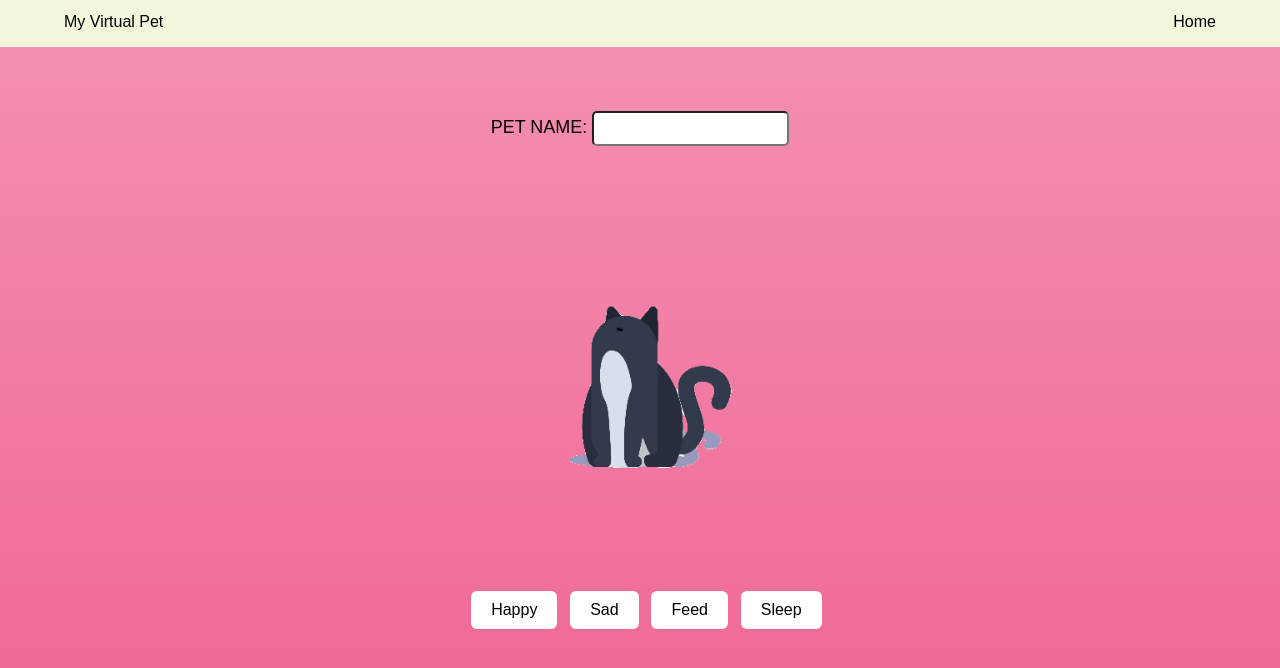
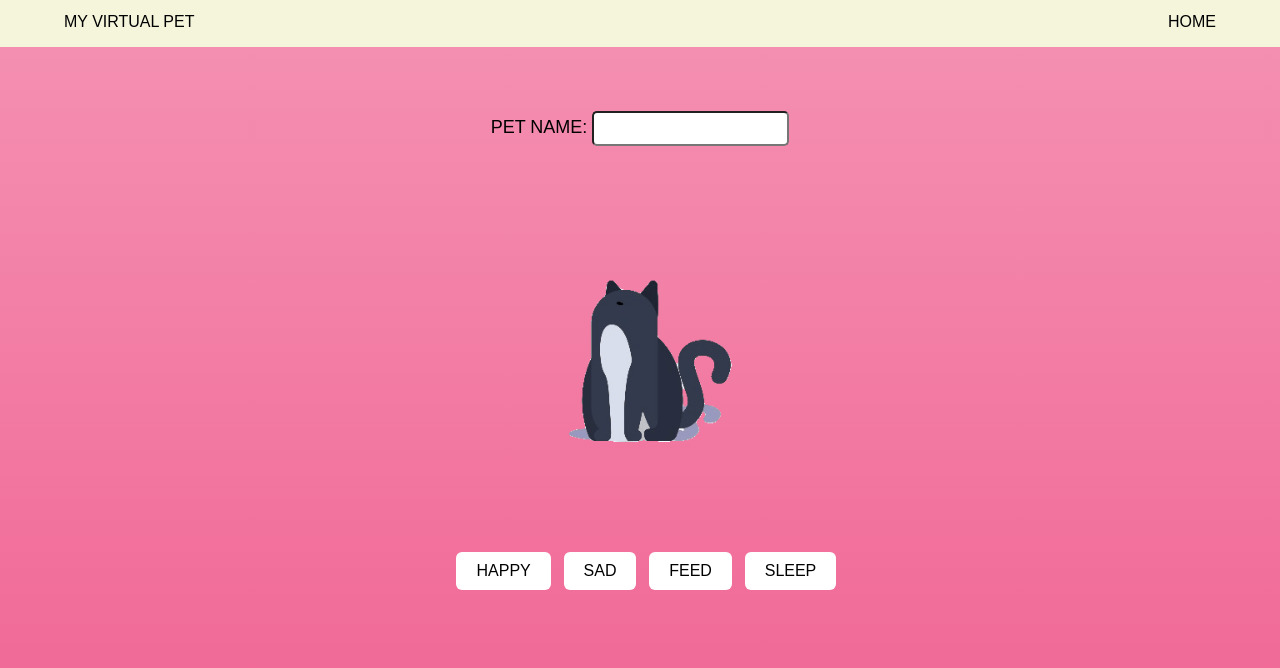
Before and after one commit to taaanviii/My-Virtual-Pet, a React (Vite) app: page /pet in a window 1280 px wide. Shown: the top 668 px of the page. Built offline with nearby package versions, Linux system fonts and the light colour scheme.

Commit message:
added the option to add name and styled it

```diff
--- a/src/Components/Navbar.tsx
+++ b/src/Components/Navbar.tsx
@@ -6,8 +6,8 @@ function Navbar() {
   return (
     <>
     <div className='navbar'>
-    <div className='left_side'>My Virtual Pet</div>
-    <div className='right_side'><Link to="/">Home</Link></div>
+    <div className='left_side'>MY VIRTUAL PET</div>
+    <div className='right_side'><Link to="/">HOME</Link></div>
     </div>
     </>
   )
--- a/src/Pages/Home.tsx
+++ b/src/Pages/Home.tsx
@@ -10,7 +10,7 @@ function Home() {
       <div className='landing_layout'>
         <h1 className='page_name'>MY VIRTUAL PET</h1>
         <img src={boop} alt='pet' className='page_photo'></img>
-        <button className='start_button'><Link to="/pet">Start</Link></button>
+        <button className='start_button'><Link to="/pet">START</Link></button>
       </div>
     </div>
   )
--- a/src/Pages/Pet.tsx
+++ b/src/Pages/Pet.tsx
@@ -8,6 +8,26 @@ import sad from "../assets/sad.gif"
 
 function Pet() {
   const [petImage, setPetImage] = useState(normal_pet)
+  const [petName, setPetName] = useState<string>('')
+  const [submittedName, setSubmittedName] = useState<string>('')
+
+  const handleInputChange = (event: React.ChangeEvent<HTMLInputElement>) => {
+    setPetName(event.target.value)
+  };
+
+  const handleFormSubmission = (event: React.FormEvent) => {
+    event.preventDefault();
+    setSubmittedName(petName);
+    setPetName('');
+  }
+
+  const handleKeyPress = (event: React.KeyboardEvent) => {
+    if(event.key === 'Enter') {
+      handleFormSubmission(event as unknown as React.FormEvent);
+
+    }
+  }
+
 
   const happyClick = () => {
     setPetImage(happy)
@@ -29,20 +49,26 @@ function Pet() {
 
     <>
     <div className='pet_page'>
-      <div className='pet_name'>
+      {submittedName ? (
+       <div> {submittedName && <h2 className='name_header'>{submittedName}</h2>} </div>
+      ) : (
+        <div className='pet_name'>
         <form>
-          <label className='form_name'>PET NAME: </label>
-          <input className='form_input'></input>
+          <label className='form_name' htmlFor='pet-name'>PET NAME: </label>
+          <input className='form_input' type='text' id='pet-name' value={petName} onChange={handleInputChange} onKeyPress={handleKeyPress} />
         </form>
       </div>
+      )
+    }
+
     <div className='render_pet_image'>
         <img src={petImage} alt="pet in normal position"></img>
         </div>
         <div>
-            <button onClick={happyClick} className='mood_button'>Happy</button>
-            <button onClick={sadClick} className='mood_button'>Sad</button>
-            <button onClick={hungryClick} className='mood_button'>Feed</button>
-            <button onClick={sleepyClick} className='mood_button'>Sleep</button>
+            <button onClick={happyClick} className='mood_button'>HAPPY</button>
+            <button onClick={sadClick} className='mood_button'>SAD</button>
+            <button onClick={hungryClick} className='mood_button'>FEED</button>
+            <button onClick={sleepyClick} className='mood_button'>SLEEP</button>
             </div>
     </div>
     </>
--- a/src/Styles/Pet.css
+++ b/src/Styles/Pet.css
@@ -12,7 +12,7 @@
     text-align: center;
     justify-items: center;
     object-fit: contain;
-    margin-top: 6%;
+    margin-top: 4%;
 }
 
 img {
@@ -23,7 +23,7 @@ img {
 
 .mood_button {
     background-color: white;
-    margin-top:5%;
+    margin-top:4%;
     margin-left: 1%;
     padding: 10px 20px;
     border: none;
@@ -50,3 +50,7 @@ img {
     border-radius: 5px;
     padding: 8px;
 }
+
+.name_header {
+    margin-top: 5%;
+}
```
